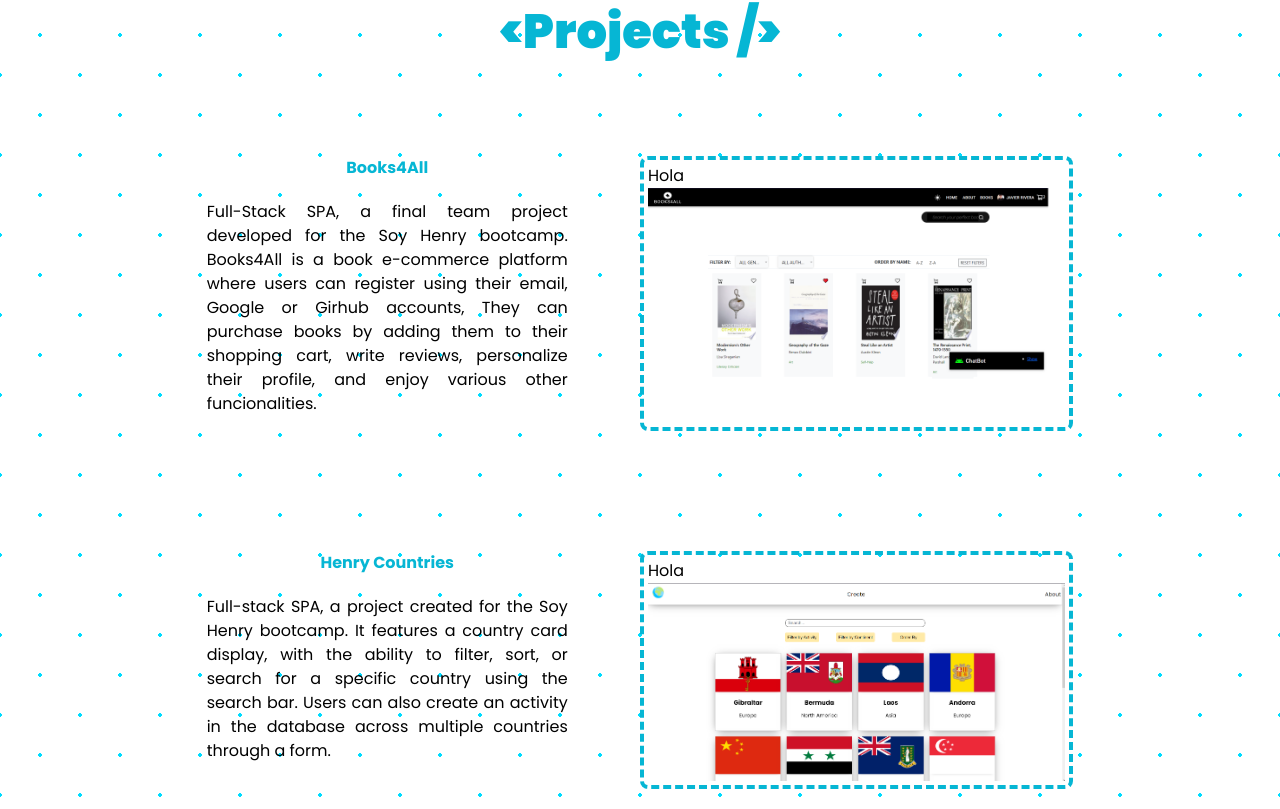
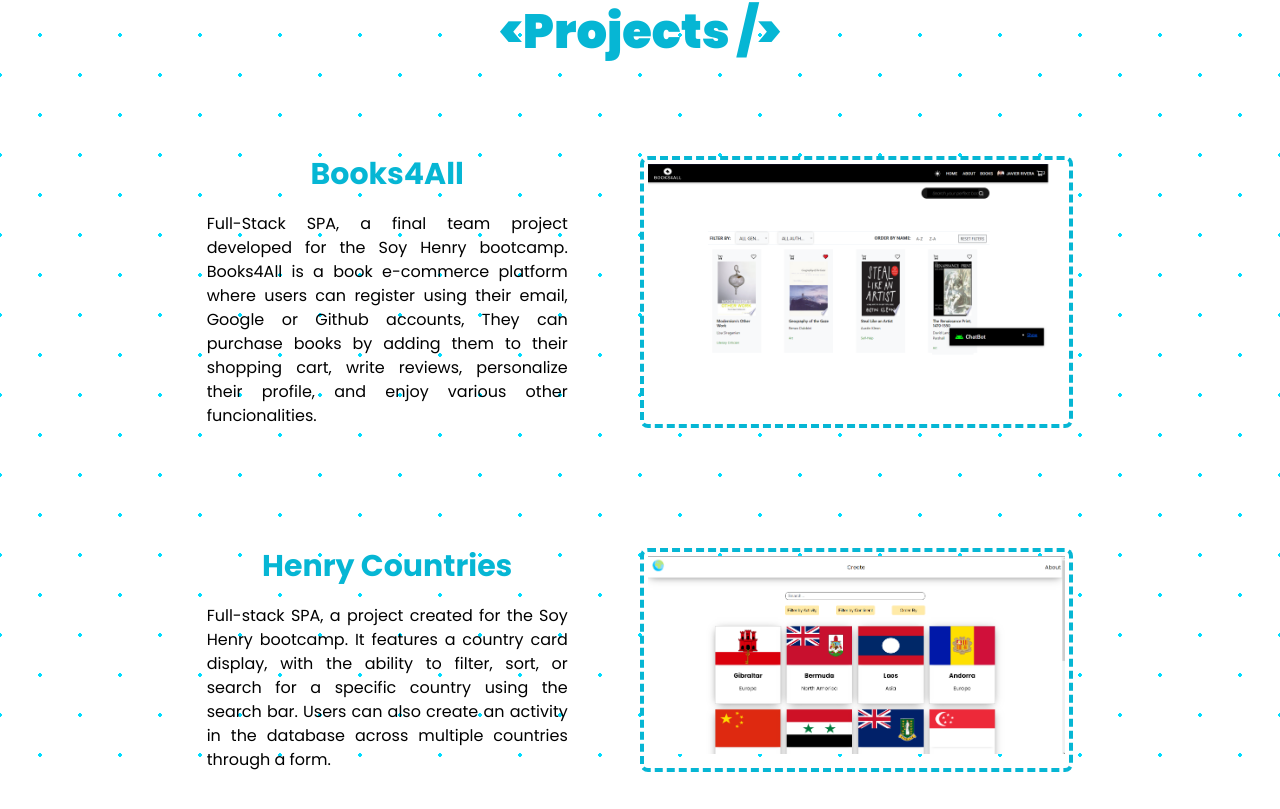
Before and after one commit to JavierYami/portfolio, a React (Create React App) app: page / in a window 1280 px wide. Shown: the part 645-1454 px from the top of the page. Built offline with nearby package versions, Linux system fonts and the light colour scheme.

Commit message:
Projects proptotype terminado

```diff
--- a/src/Components/NavBar.jsx
+++ b/src/Components/NavBar.jsx
@@ -4,7 +4,7 @@ const NavBar = () => {
 
 
     return (
-        <nav className="flex bg-transparent w-full p-5 m-0 fixed top-0 bg-cyan-50">
+        <nav className="flex bg-transparent w-full z-50 p-5 m-0 fixed top-0 bg-cyan-50">
             <h1 className="font-black text-xl text-cyan-500">{'<JR/>'}</h1>
             <ul className=" w-full flex justify-end space-x-10 ">
                 <li><a className="text-xl hover:text-indigo-500	 transition duration-200 ease-in-out" href="">Home</a></li>
--- a/src/Components/ProjectCard.jsx
+++ b/src/Components/ProjectCard.jsx
@@ -4,16 +4,29 @@ const ProjectCard = ({name, description, image, deploy, repository}) => {
 
     return (
         <article className="grid grid-cols-2 m-20 p-5">
-        <div className="w-5/6">
-            <h1 className="text-cyan-500 font-bold text-center mb-5">{name}</h1>
+          <div className="w-5/6">
+            <h1 className="text-cyan-500 text-3xl font-bold text-center mb-5">{name}</h1>
             <p className="text-justify">{description}</p>
-        </div>
-        <div className="rounded-lg border-cyan-500 border-dashed border-4 p-1 w-6/6" >
-            <button >Hola</button>
-            <img className="transition ease-in hover:opacity-0" src={image} alt={`${name} media`} />
-        </div>
-    </article>
-    )
+          </div>
+          <div className="rounded-lg border-cyan-500 border-dashed border-4 p-1 w-6/6 relative">
+            <div className="absolute inset-0 flex flex-col items-center justify-center space-y-5 opacity-0 hover:opacity-100 transition-opacity">
+                <a href={deploy} target="_blank" className="bg-cyan-500 text-white px-4 py-1 rounded transition duration-300 ease-in-out w-2/6 text-center truncate hover:bg-indigo-500">{`Visit ${name}`} <svg xmlns="http://www.w3.org/2000/svg" fill="none" viewBox="0 0 24 24" stroke-width="1.5" stroke="currentColor" class="w-3 h-3 inline-block ml-1">
+            <path stroke-linecap="round" stroke-linejoin="round" d="M4.5 19.5l15-15m0 0H8.25m11.25 0v11.25" />
+            </svg>
+            </a>
+            {repository.map(repo => {
+                return (
+                    <a href={repo} target="_blank" className="bg-cyan-500 text-white px-4 py-1 rounded transition duration-300 ease-in-out w-2/6 text-center truncate hover:bg-indigo-500" >Code <svg xmlns="http://www.w3.org/2000/svg" fill="none" viewBox="0 0 24 24" stroke-width="1.5" stroke="currentColor" class="w-3 h-3 inline-block ml-1">
+                    <path stroke-linecap="round" stroke-linejoin="round" d="M4.5 19.5l15-15m0 0H8.25m11.25 0v11.25" />
+                    </svg></a>
+                )
+            })}
+            </div>
+            <img className="transition-opacity hover:opacity-70" src={image} alt={`${name} media`} />
+          </div>
+        </article>
+      );
+
 }
 
 export default ProjectCard;
--- a/src/Components/Projects.jsx
+++ b/src/Components/Projects.jsx
@@ -12,8 +12,8 @@ const Projects  = () => {
                 name={project.name}
                 description={project.description}
                 image={project.image}
-                desploy={project.deploy}
-                repository={project.respository}
+                deploy={project.deploy}
+                repository={project.repository}
                 />
                 )
             })}
--- a/src/Utils/projects.js
+++ b/src/Utils/projects.js
@@ -2,16 +2,16 @@
 export const projects = [
     {
         name: "Books4All",
-        description: "Full-Stack SPA, a final team project developed for the Soy Henry bootcamp. Books4All is a book e-commerce platform where users can register using their email, Google or Girhub accounts, They can purchase books by adding them to their shopping cart, write reviews, personalize their profile, and enjoy various other funcionalities.",
+        description: "Full-Stack SPA, a final team project developed for the Soy Henry bootcamp. Books4All is a book e-commerce platform where users can register using their email, Google or Github accounts, They can purchase books by adding them to their shopping cart, write reviews, personalize their profile, and enjoy various other funcionalities.",
         image:"/books4all.png",
         deploy:'https://books4-all-front.vercel.app/books',
-        respository:['https://github.com/Nickolan/Books4All-Front','https://github.com/Nickolan/Books4All-Back']
+        repository:['https://github.com/Nickolan/Books4All-Front','https://github.com/Nickolan/Books4All-Back']
     },
     {
         name:'Henry Countries',
         description:"Full-stack SPA, a project created for the Soy Henry bootcamp. It features a country card display, with the ability to filter, sort, or search for a specific country using the search bar. Users can also create an activity in the database across multiple countries through a form.",
         image:"/countriesl.png",
-        deploy:'https://pi-countries-main-eosin.vercel.app/homepage',
-        respository:[ 'https://github.com/JavierYami/PI-Countries-main']
+        deploy:'https://pi-countries-main-eosin.vercel.app',
+        repository:[ 'https://github.com/JavierYami/PI-Countries-main']
     }
 ]
```
